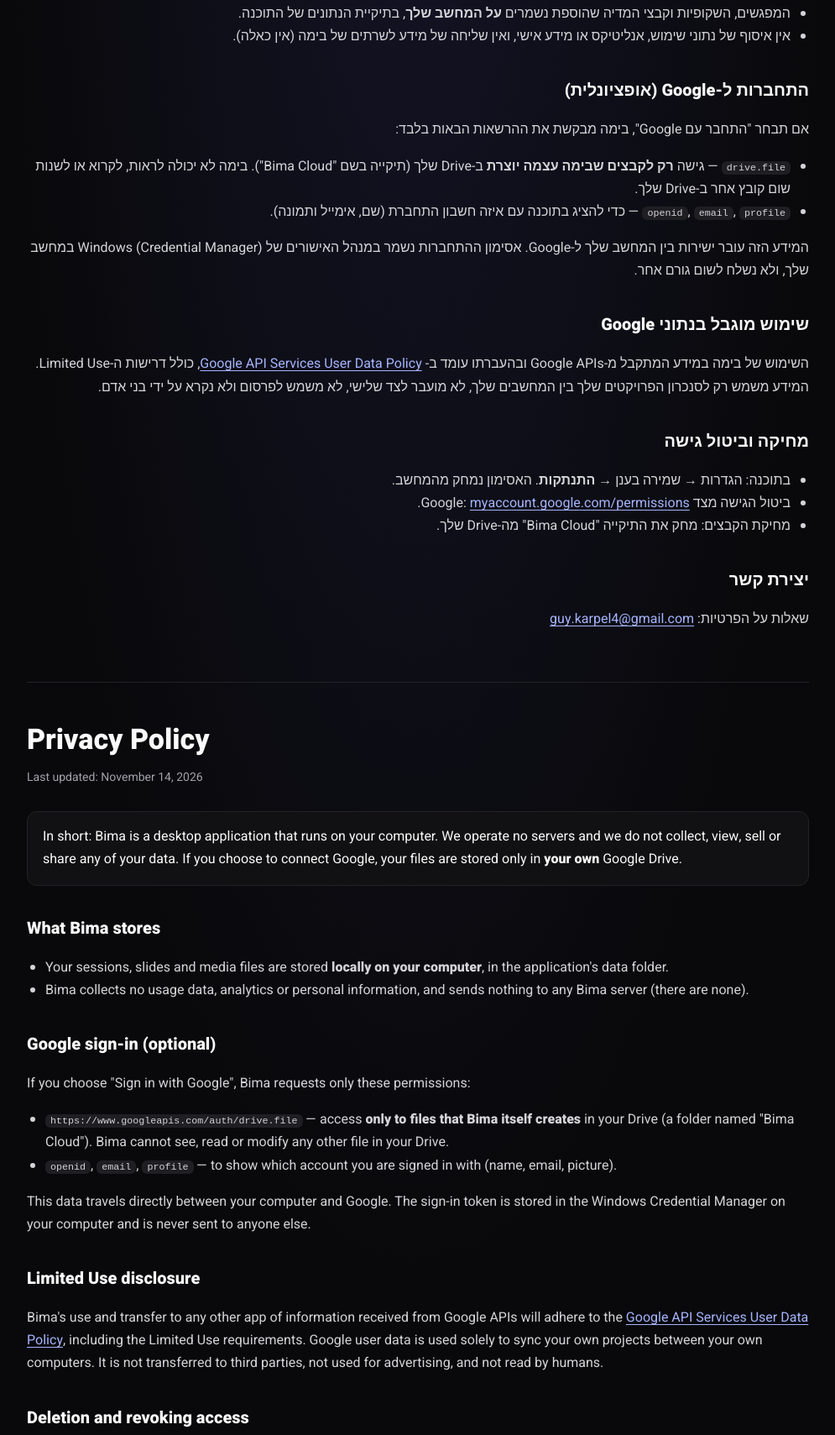
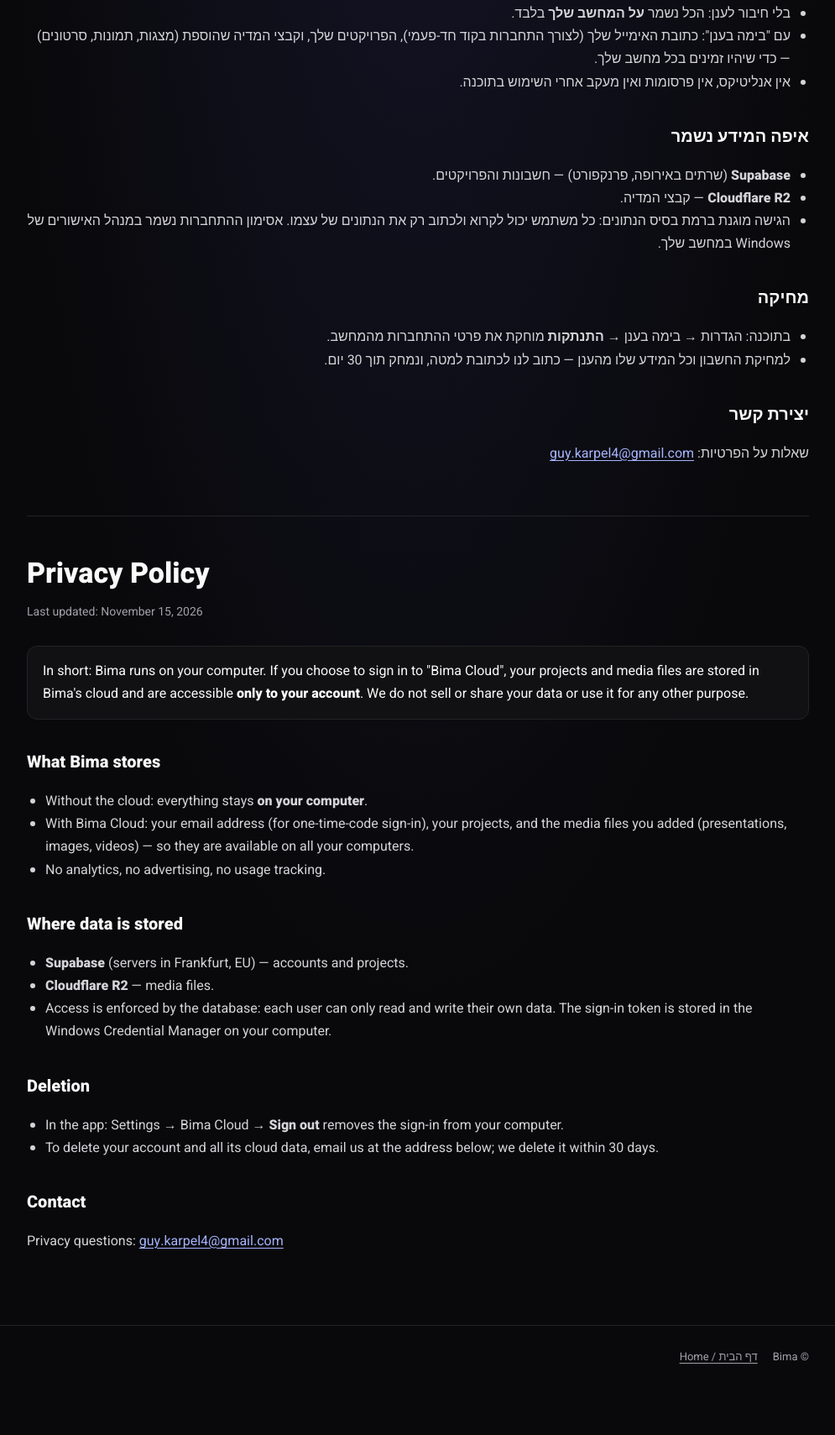
Before and after one commit to Guy1432/bima-site, a plain HTML site: page privacy.html in a window 1280 px wide. Shown: the part 403-2112 px from the top of the page at 84% size, without its empty margins (142-1137 px from the left). After the commit the page ends 2070 px from the top, so only its background shows below. Drawn offline with Linux system fonts and the light colour scheme.

Commit message:
Privacy policy: describe Bima Cloud (Supabase + Cloudflare R2) instead of Google Drive
Co-Authored-By: Claude Opus 5.5 <noreply@anthropic.com>

```diff
--- a/privacy.html
+++ b/privacy.html
@@ -21,48 +21,37 @@
 
       <main class="doc">
         <h1>מדיניות פרטיות</h1>
-        <div class="meta">עודכן לאחרונה: 14 בנובמבר 2026</div>
+        <div class="meta">עודכן לאחרונה: 15 בנובמבר 2026</div>
 
         <div class="box">
-          בקצרה: בימה היא תוכנה שרצה על המחשב שלך. אין לנו שרתים, ואנחנו לא אוספים, רואים, מוכרים או משתפים שום מידע שלך. אם
-          תבחר להתחבר ל-Google, הקבצים נשמרים ב-Google Drive <b>שלך</b> בלבד.
+          בקצרה: בימה רצה על המחשב שלך. אם תבחר להתחבר ל"בימה בענן", הפרויקטים וקבצי המדיה שלך נשמרים בענן של בימה ונגישים
+          <b>רק לחשבון שלך</b>. אנחנו לא מוכרים, לא משתפים ולא משתמשים במידע שלך לשום מטרה אחרת.
         </div>
 
         <h2>מה בימה שומרת</h2>
         <ul>
-          <li>המפגשים, השקופיות וקבצי המדיה שהוספת נשמרים <b>על המחשב שלך</b>, בתיקיית הנתונים של התוכנה.</li>
-          <li>אין איסוף של נתוני שימוש, אנליטיקס או מידע אישי, ואין שליחה של מידע לשרתים של בימה (אין כאלה).</li>
+          <li>בלי חיבור לענן: הכל נשמר <b>על המחשב שלך</b> בלבד.</li>
+          <li>
+            עם "בימה בענן": כתובת האימייל שלך (לצורך התחברות בקוד חד-פעמי), הפרויקטים שלך, וקבצי המדיה שהוספת (מצגות, תמונות,
+            סרטונים) — כדי שיהיו זמינים בכל מחשב שלך.
+          </li>
+          <li>אין אנליטיקס, אין פרסומות ואין מעקב אחרי השימוש בתוכנה.</li>
         </ul>
 
-        <h2>התחברות ל-Google (אופציונלית)</h2>
-        <p>אם תבחר "התחבר עם Google", בימה מבקשת את ההרשאות הבאות בלבד:</p>
+        <h2>איפה המידע נשמר</h2>
         <ul>
+          <li><b>Supabase</b> (שרתים באירופה, פרנקפורט) — חשבונות והפרויקטים.</li>
+          <li><b>Cloudflare R2</b> — קבצי המדיה.</li>
           <li>
-            <code>drive.file</code> — גישה <b>רק לקבצים שבימה עצמה יוצרת</b> ב-Drive שלך (תיקייה בשם "Bima Cloud"). בימה לא יכולה
-            לראות, לקרוא או לשנות שום קובץ אחר ב-Drive שלך.
+            הגישה מוגנת ברמת בסיס הנתונים: כל משתמש יכול לקרוא ולכתוב רק את הנתונים של עצמו. אסימון ההתחברות נשמר במנהל האישורים
+            של Windows במחשב שלך.
           </li>
-          <li><code>openid</code>, <code>email</code>, <code>profile</code> — כדי להציג בתוכנה עם איזה חשבון התחברת (שם, אימייל ותמונה).</li>
         </ul>
-        <p>
-          המידע הזה עובר ישירות בין המחשב שלך ל-Google. אסימון ההתחברות נשמר במנהל האישורים של Windows (Credential Manager) במחשב
-          שלך, ולא נשלח לשום גורם אחר.
-        </p>
 
-        <h2>שימוש מוגבל בנתוני Google</h2>
-        <p>
-          השימוש של בימה במידע המתקבל מ-Google APIs ובהעברתו עומד ב-
-          <a href="https://developers.google.com/terms/api-services-user-data-policy" target="_blank" rel="noopener">Google API Services User Data Policy</a>,
-          כולל דרישות ה-Limited Use. המידע משמש רק לסנכרון הפרויקטים שלך בין המחשבים שלך, לא מועבר לצד שלישי, לא משמש לפרסום ולא
-          נקרא על ידי בני אדם.
-        </p>
-
-        <h2>מחיקה וביטול גישה</h2>
+        <h2>מחיקה</h2>
         <ul>
-          <li>בתוכנה: הגדרות → שמירה בענן → <b>התנתקות</b>. האסימון נמחק מהמחשב.</li>
-          <li>
-            ביטול הגישה מצד Google: <a href="https://myaccount.google.com/permissions" target="_blank" rel="noopener">myaccount.google.com/permissions</a>.
-          </li>
-          <li>מחיקת הקבצים: מחק את התיקייה "Bima Cloud" מה-Drive שלך.</li>
+          <li>בתוכנה: הגדרות → בימה בענן → <b>התנתקות</b> מוחקת את פרטי ההתחברות מהמחשב.</li>
+          <li>למחיקת החשבון וכל המידע שלו מהענן — כתוב לנו לכתובת למטה, ונמחק תוך 30 יום.</li>
         </ul>
 
         <h2>יצירת קשר</h2>
@@ -70,46 +59,37 @@
 
         <section id="english" class="lang-split" dir="ltr" lang="en">
           <h1>Privacy Policy</h1>
-          <div class="meta">Last updated: November 14, 2026</div>
+          <div class="meta">Last updated: November 15, 2026</div>
           <div class="box">
-            In short: Bima is a desktop application that runs on your computer. We operate no servers and we do not collect, view,
-            sell or share any of your data. If you choose to connect Google, your files are stored only in <b>your own</b> Google
-            Drive.
+            In short: Bima runs on your computer. If you choose to sign in to "Bima Cloud", your projects and media files are
+            stored in Bima's cloud and are accessible <b>only to your account</b>. We do not sell or share your data or use it for
+            any other purpose.
           </div>
 
           <h2>What Bima stores</h2>
           <ul>
-            <li>Your sessions, slides and media files are stored <b>locally on your computer</b>, in the application's data folder.</li>
-            <li>Bima collects no usage data, analytics or personal information, and sends nothing to any Bima server (there are none).</li>
+            <li>Without the cloud: everything stays <b>on your computer</b>.</li>
+            <li>
+              With Bima Cloud: your email address (for one-time-code sign-in), your projects, and the media files you added
+              (presentations, images, videos) — so they are available on all your computers.
+            </li>
+            <li>No analytics, no advertising, no usage tracking.</li>
           </ul>
 
-          <h2>Google sign-in (optional)</h2>
-          <p>If you choose "Sign in with Google", Bima requests only these permissions:</p>
+          <h2>Where data is stored</h2>
           <ul>
+            <li><b>Supabase</b> (servers in Frankfurt, EU) — accounts and projects.</li>
+            <li><b>Cloudflare R2</b> — media files.</li>
             <li>
-              <code>https://www.googleapis.com/auth/drive.file</code> — access <b>only to files that Bima itself creates</b> in your
-              Drive (a folder named "Bima Cloud"). Bima cannot see, read or modify any other file in your Drive.
+              Access is enforced by the database: each user can only read and write their own data. The sign-in token is stored
+              in the Windows Credential Manager on your computer.
             </li>
-            <li><code>openid</code>, <code>email</code>, <code>profile</code> — to show which account you are signed in with (name, email, picture).</li>
           </ul>
-          <p>
-            This data travels directly between your computer and Google. The sign-in token is stored in the Windows Credential
-            Manager on your computer and is never sent to anyone else.
-          </p>
 
-          <h2>Limited Use disclosure</h2>
-          <p>
-            Bima's use and transfer to any other app of information received from Google APIs will adhere to the
-            <a href="https://developers.google.com/terms/api-services-user-data-policy" target="_blank" rel="noopener">Google API Services User Data Policy</a>,
-            including the Limited Use requirements. Google user data is used solely to sync your own projects between your own
-            computers. It is not transferred to third parties, not used for advertising, and not read by humans.
-          </p>
-
-          <h2>Deletion and revoking access</h2>
+          <h2>Deletion</h2>
           <ul>
-            <li>In the app: Settings → Cloud storage → <b>Sign out</b>. The token is deleted from your computer.</li>
-            <li>Revoke access at Google: <a href="https://myaccount.google.com/permissions" target="_blank" rel="noopener">myaccount.google.com/permissions</a>.</li>
-            <li>Delete the data: remove the "Bima Cloud" folder from your Google Drive.</li>
+            <li>In the app: Settings → Bima Cloud → <b>Sign out</b> removes the sign-in from your computer.</li>
+            <li>To delete your account and all its cloud data, email us at the address below; we delete it within 30 days.</li>
           </ul>
 
           <h2>Contact</h2>
```
Also changed, not shown: index.html (+1 -1 lines).
